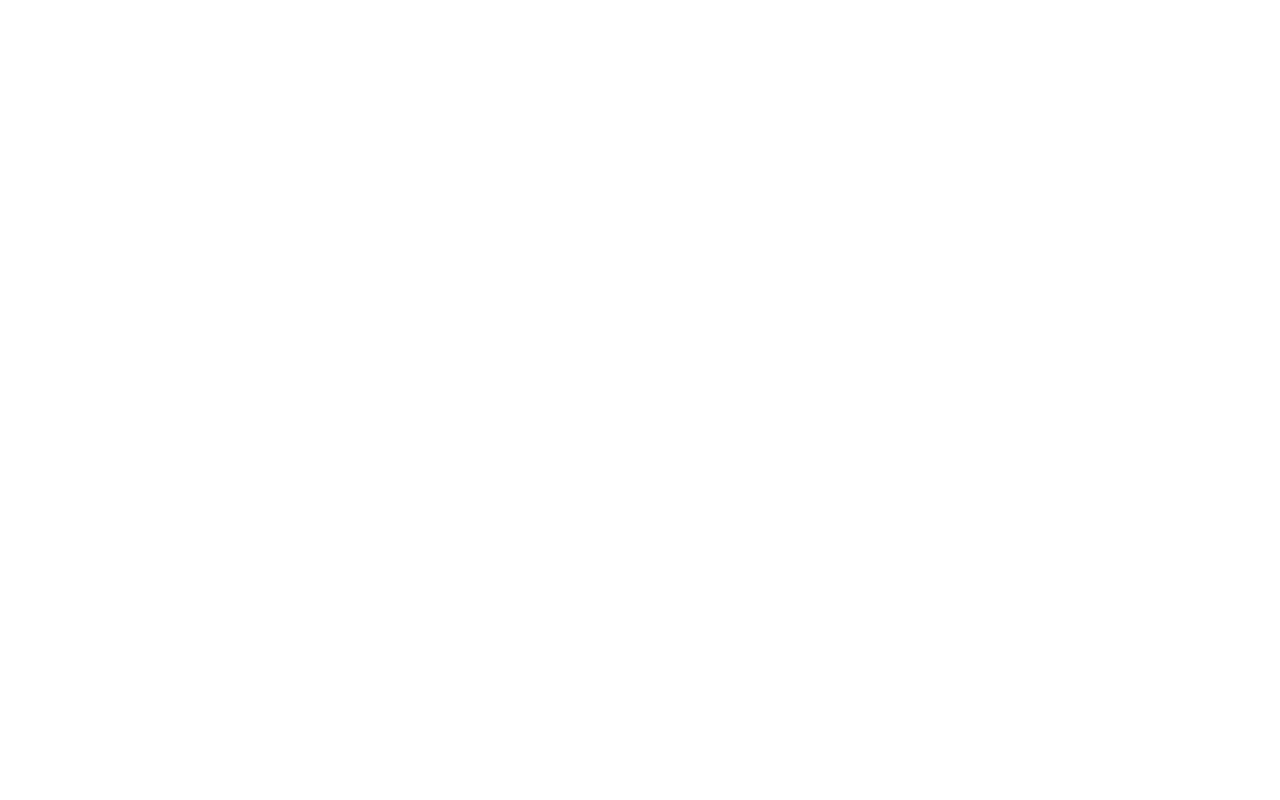
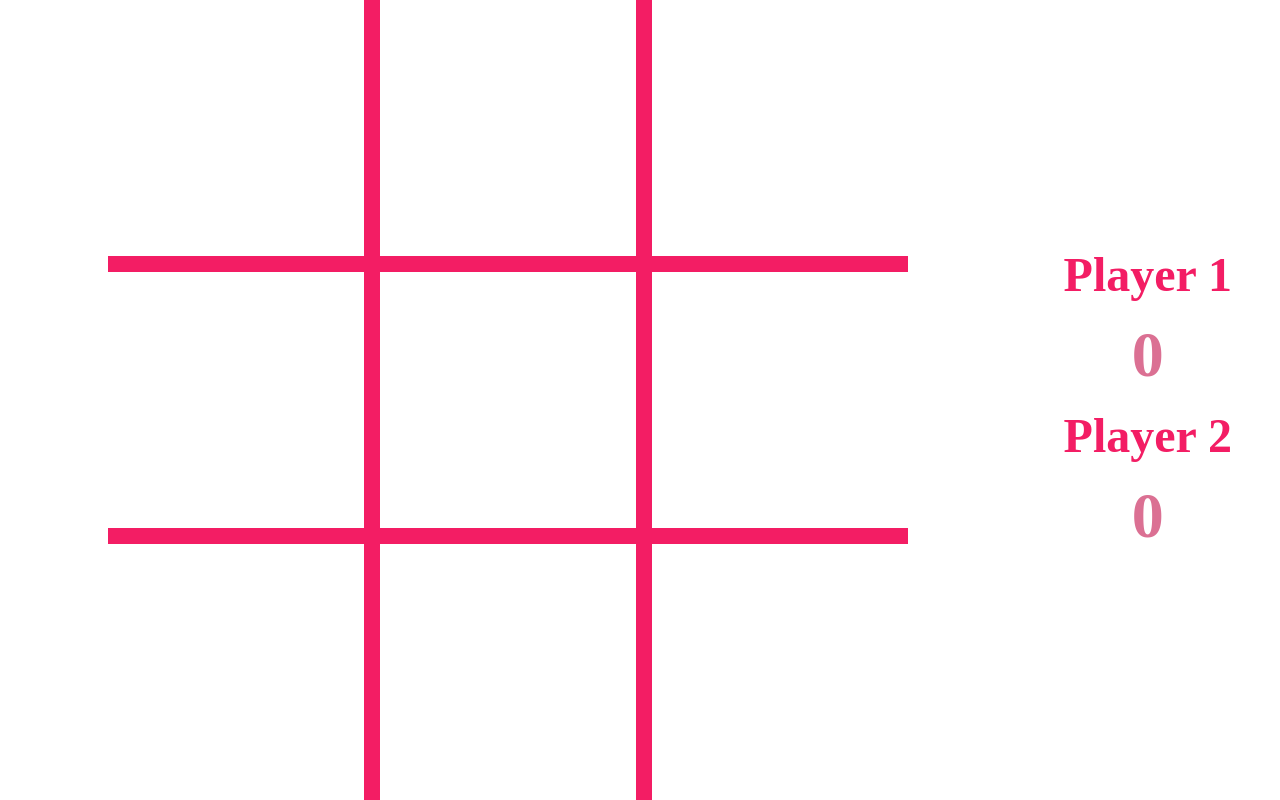
Before and after one commit to StarLumina/topTicTacToe, a plain HTML site: page index.html in a window 1280 px wide. Drawn offline with Linux system fonts and the light colour scheme.

Commit message:
add UI integrati0n

```diff
--- a/index.html
+++ b/index.html
@@ -8,6 +8,24 @@
     <link rel="stylesheet" href="style.css">
 </head>
 <body>
-
+    <div id="tictac">
+        <div class="squares" id="squares">
+            <button class="square" data-X="0" data-Y="0"></button>
+            <button class="square" data-X="1" data-Y="0"></button>
+            <button class="square" data-X="2" data-Y="0"></button>
+            <button class="square" data-X="0" data-Y="1"></button>
+            <button class="square" data-X="1" data-Y="1"></button>
+            <button class="square" data-X="2" data-Y="1"></button>
+            <button class="square" data-X="0" data-Y="2"></button>
+            <button class="square" data-X="1" data-Y="2"></button>
+            <button class="square" data-X="2" data-Y="2"></button>
+        </div>
+    </div>
+    <div class="userInterface">
+        <h1 class="playerTag one">Player 1</h1>
+        <p class="playerScore one">0</p>
+        <h1 class="playerTag two">Player 2</h1>
+        <p class="playerScore two">0</p>
+    </div>
 </body>
 </html>
--- a/script.js
+++ b/script.js
@@ -1,3 +1,4 @@
+
 function Gameboard(){
   const board = [
     [Square(),Square(),Square()],
@@ -17,11 +18,12 @@ function Gameboard(){
     case (board[coorY][0].getValue()==board[coorY][1].getValue()&&board[coorY][1].getValue()==board[coorY][2].getValue()):
       console.log('tomfoolery afoot')
     break
-    case (board[0][coorX].getValue()==board[1][coorX].getValue()&&board[1][coorX].getValue()==board[0][coorX].getValue()):
+    case (board[0][coorX].getValue()==board[1][coorX].getValue()&&board[1][coorX].getValue()==board[2][coorX].getValue()):
       console.log('tomfoolery afoot')
     break
     case (board[1][1]!=null):
       if (board[0][0].getValue()==board[1][1].getValue()&&board[1][1].getValue()==board[2][2].getValue()){
+        console.log('uwu')
         return true
       } else if (board[2][0].getValue()==board[1][1].getValue()&&board[1][1].getValue()==board[0][2].getValue()){
         return true
@@ -40,6 +42,13 @@ function Square(){
 
 function GameController(playerOne,playerTwo){
   const board = Gameboard()
+  const display = DisplayController()
+  const tictic = Array.from(document.getElementsByClassName('square'))
+  const eventListener = document.getElementById('squares')
+  eventListener.addEventListener('click', event =>{
+    console.log(event.target.dataset.x)
+    game.playRound(event.target.dataset.x , event.target.dataset.y)
+  })
   const players = [
     {
       name: 'Player 1',
@@ -59,18 +68,21 @@ function GameController(playerOne,playerTwo){
   const playRound = (coorX,coorY) => {
     board.selectSquare(coorX,coorY,getActivePlayer().symbol)
     if (board.checkForWin(coorX,coorY)) console.log('as intended')
-    // switchActivePlayer()
+    switchActivePlayer()
+    display.updateDisplay(tictic , board.getBoard().flat(Infinity))
     printNewRound()
   }
   printNewRound()
   return{playRound, getActivePlayer}
 }
 
-function displayController(){
-
+function DisplayController(){
+  const updateDisplay = (display,board) => {
+    for (let i=0; i < 9 ;i++) {
+      display[i].textContent=board[i].getValue()
+    }
+  }
+  return {updateDisplay}
 }
 
 const game = GameController()
-game.playRound(1,1)
-game.playRound(0,0)
-game.playRound(2,2)
--- a/style.css
+++ b/style.css
@@ -0,0 +1,64 @@
+*{
+    box-sizing: border-box;
+    margin: 0px;
+    padding: 0px;
+}
+
+:root{
+    --side: 100vh;
+    --darkPink: rgb(243, 29, 100);
+    --pink: palevioletred
+}
+
+#tictac{
+    display: flex;
+    justify-content: center;
+}
+
+.squares{
+    width: var(--side);
+    height: var(--side);
+    display: grid;
+    grid-template-columns: 1fr 1fr 1fr;
+    grid-template-rows: 1fr 1fr 1fr;
+    gap: 1rem;
+    background-color: rgb(243, 29, 100);
+}
+
+.userInterface{
+    display: flex;
+    flex-direction: column;
+    justify-content: center;
+    align-items: center;
+    gap: 1rem;
+    padding: 3rem;
+}
+
+.square{
+    width: 100%;
+    /* height: 33vh; */
+}
+
+body{
+    display: grid;
+    grid-template-columns: 1fr auto;
+}
+
+button{
+    background-color: white;
+    border: none;
+    font-weight: 700;
+    font-size: 7rem;
+    color: var(--pink);
+}
+
+h1{
+    color: var(--darkPink);
+    font-size: 3rem;
+}
+
+p{
+    color: var(--pink);
+    font-size: 4rem;
+    font-weight: 700;
+}
```
